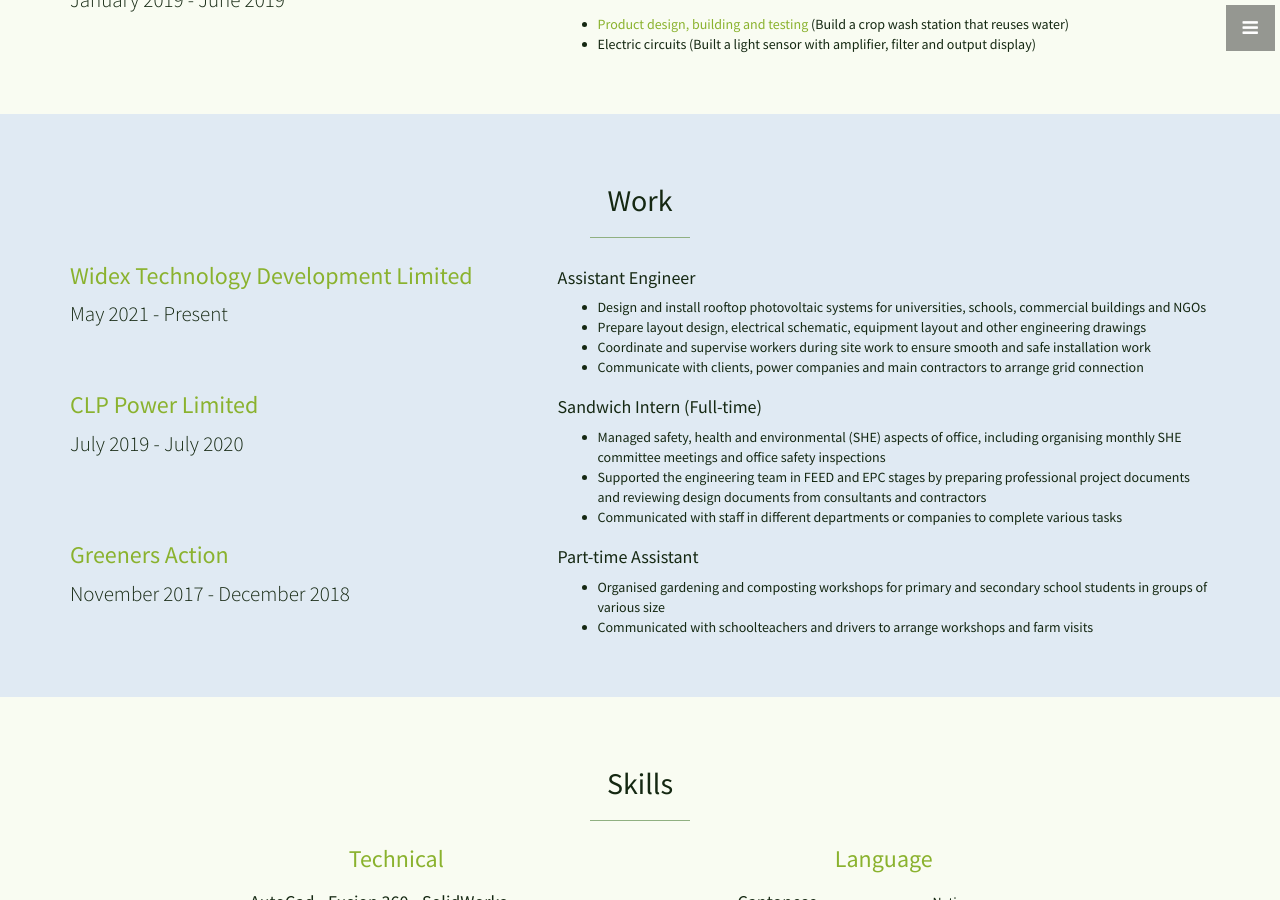
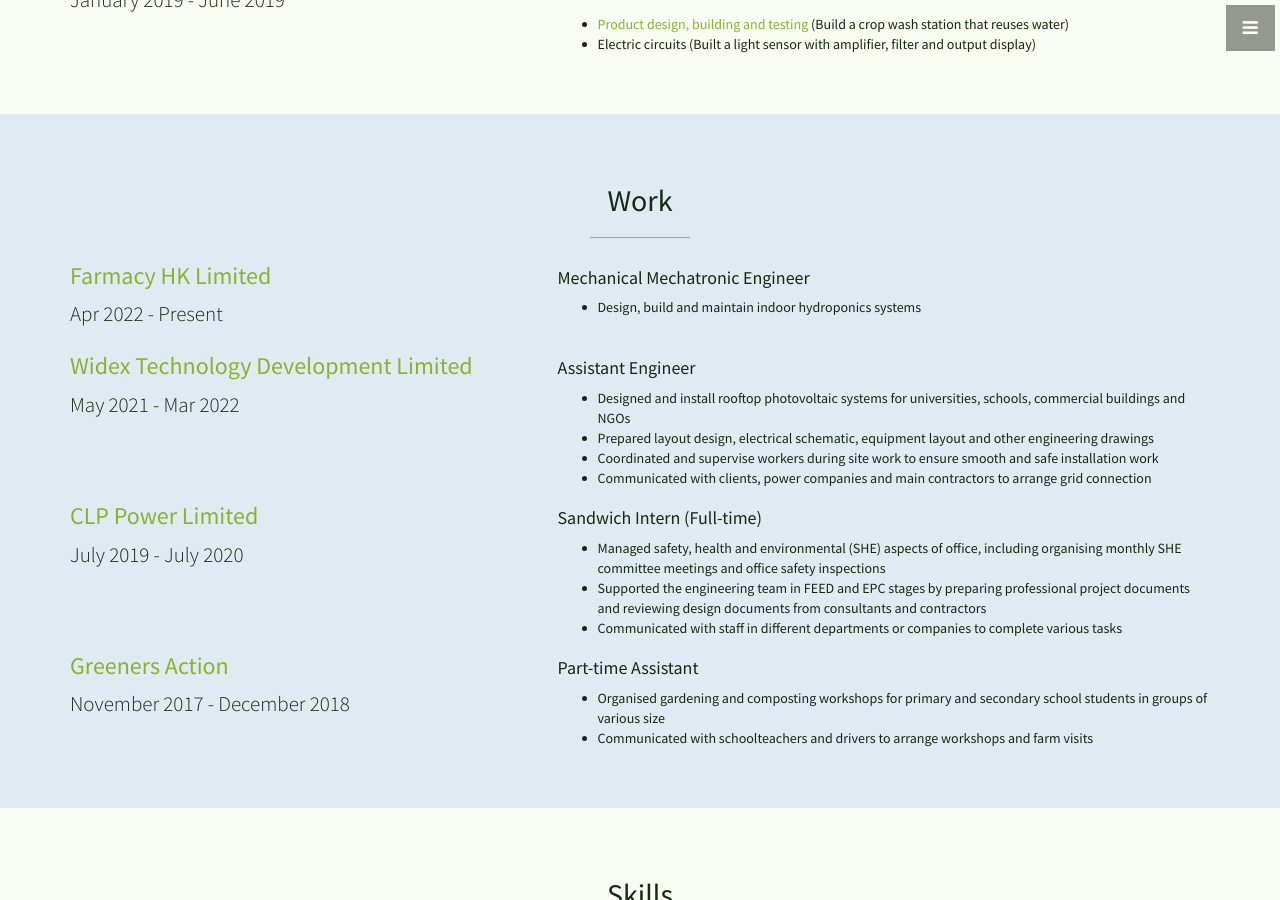
Before and after one commit to cheukyanlee/cheukyanlee.github.io, a Jekyll site: the page built from index.html, in a window 1280 px wide and 900 px high, scrolled down 1240 px. Built offline with Jekyll 4.4.1, drawn with Linux system fonts in a browser that asks for light colours.

Commit message:
Update work.html

```diff
--- a/_includes/work.html
+++ b/_includes/work.html
@@ -9,16 +9,29 @@
 
     <div class="row">
       <div class="col-md-5 text-left">
+        <h3>Farmacy HK Limited </h3>
+        <p class="lead">Apr 2022 - Present</p>
+      </div>
+      <div class="col-md-7 text-left">
+        <h4>Mechanical Mechatronic Engineer</h4>
+        <ul>
+          <li>Design, build and maintain indoor hydroponics systems</li>
+        </ul>
+      </div>
+    </div>
+
+    <div class="row">
+      <div class="col-md-5 text-left">
         <h3>Widex Technology Development Limited </h3>
-        <p class="lead">May 2021 - Present</p>
+        <p class="lead">May 2021 - Mar 2022</p>
       </div>
       <div class="col-md-7 text-left">
         <h4>Assistant Engineer</h4>
         <ul>
-          <li>Design and install rooftop photovoltaic systems for universities, schools, commercial buildings and NGOs</li>
-          <li>Prepare layout design, electrical schematic, equipment layout and other engineering drawings</li>
-	  <li>Coordinate and supervise workers during site work to ensure smooth and safe installation work</li>
-	  <li>Communicate with clients, power companies and main contractors to arrange grid connection</li>
+          <li>Designed and install rooftop photovoltaic systems for universities, schools, commercial buildings and NGOs</li>
+          <li>Prepared layout design, electrical schematic, equipment layout and other engineering drawings</li>
+	  <li>Coordinated and supervise workers during site work to ensure smooth and safe installation work</li>
+	  <li>Communicated with clients, power companies and main contractors to arrange grid connection</li>
         </ul>
       </div>
     </div>
```
